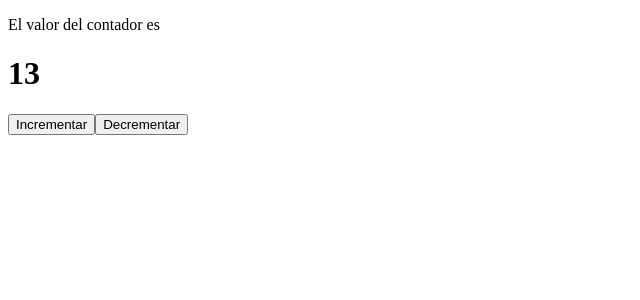
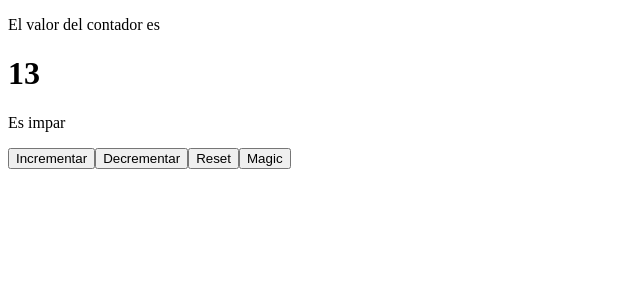
Before and after one commit to miguelgargallo/contador_mejorado, a React (Create React App) app: page / in a window 1280 px wide. Shown: the top 300 px of the page, without its empty margins (0-640 px from the left). Built offline with nearby package versions, Linux system fonts and the light colour scheme.

Commit message:
1.1.9 Ternarias par impar 1.1.9 Ternarias par impar

```diff
--- a/src/index.js
+++ b/src/index.js
@@ -19,16 +19,30 @@ const App = (props) => {
     setContador(contador + 1);
   };
 
-  const handleCliclk2 = () => {
+  const handleCliclkDescrease = () => {
     setContador(contador - 1);
   };
+
+  const handleCliclkReset = () => {
+    setContador(0);
+  };
+
+  const handleCliclkMagic = () => {
+    setContador(contador * 3 + (contador + 1));
+  };
+
+  const isEven = contador % 2 === 0;
+  const mensajePar = isEven ? "Es par" : "Es impar";
 
   return (
     <div>
       <p>El valor del contador es</p>
       <h1>{contador}</h1>
+      <p>{mensajePar}</p>
       <button onClick={handleCliclk}>Incrementar</button>
-      <button onClick={handleCliclk2}>Decrementar</button>
+      <button onClick={handleCliclkDescrease}>Decrementar</button>
+      <button onClick={handleCliclkReset}>Reset</button>
+      <button onClick={handleCliclkMagic}>Magic</button>
     </div>
   );
 };
```
